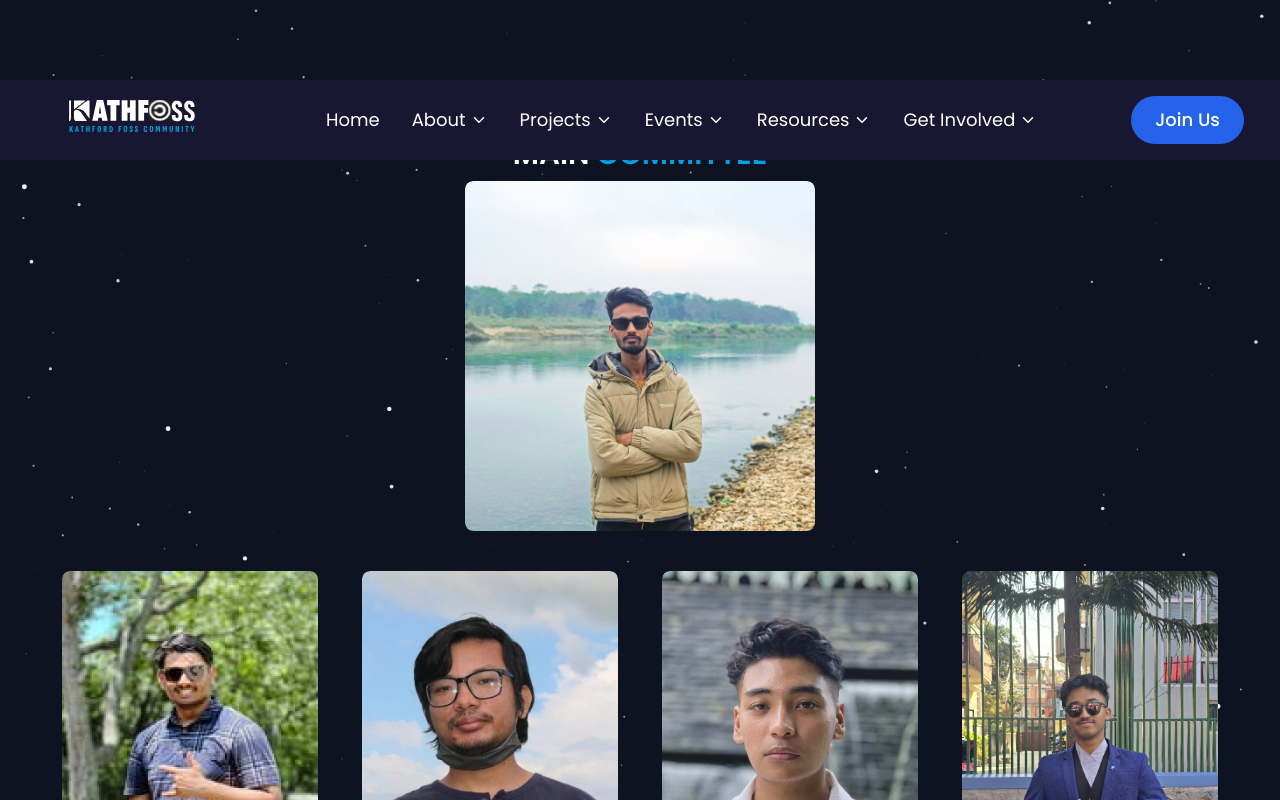
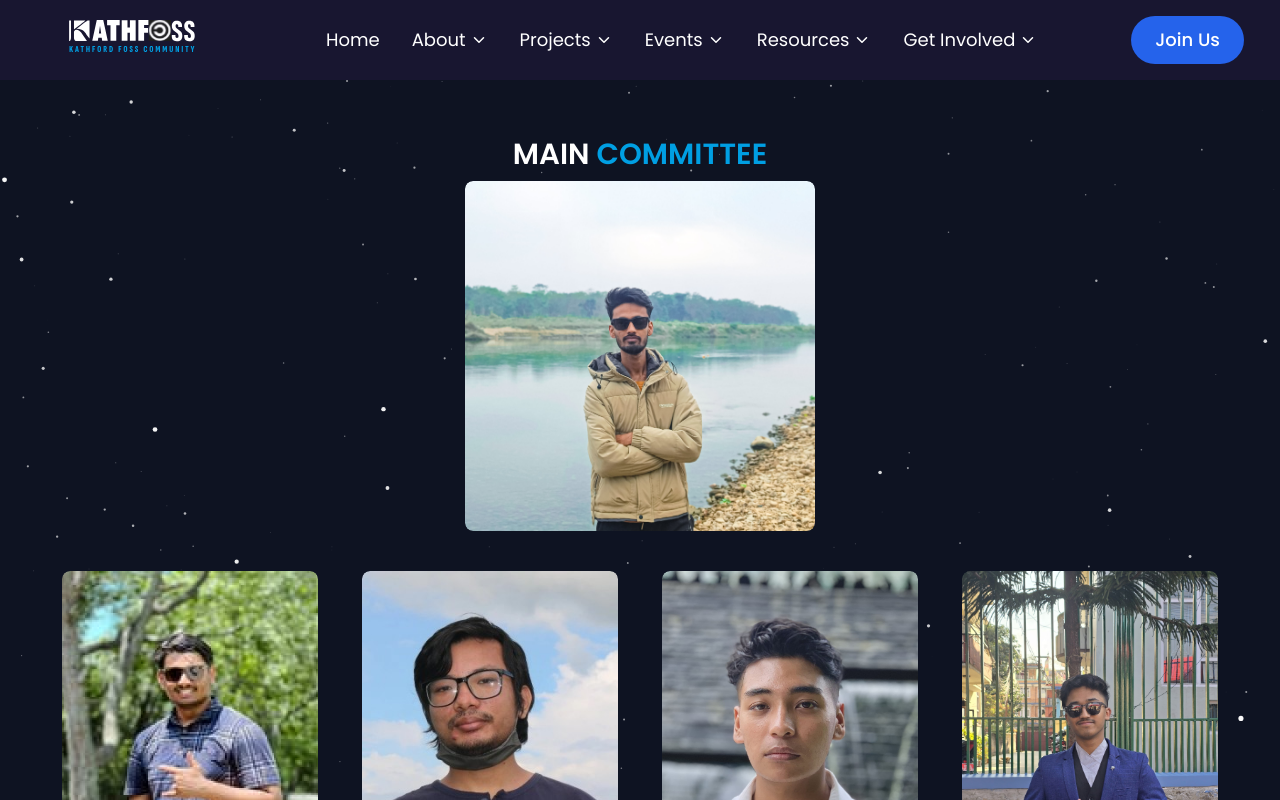
Before and after one commit to kusiyaitkrishna/kathfoss-web, a Next.js app: page /team in a window 1280 px wide. Shown: the top 800 px of the page. Built offline with nearby package versions, Linux system fonts and the light colour scheme; what @mui/material-nextjs would draw is missing.

Commit message:
Layout (#64)
* commented out TImer

* added nabar in layout

* fixed a navbar bug

```diff
--- a/src/app/team/page.tsx
+++ b/src/app/team/page.tsx
@@ -33,10 +33,9 @@ export default function MeetOurTeamPage() {
           alignItems: "center",
           minHeight: "100vh",
           padding: "2rem",
-          marginTop: "5rem",
         }}
       >
-        <Box sx={{ width: "100%", maxWidth: "1400px", margin: "0 auto" }}>
+        <Box sx={{ width: "100%", maxWidth: "1400px", margin: "5rem auto" }}>
           <Typography
             variant="h2"
             component="h2"
```
